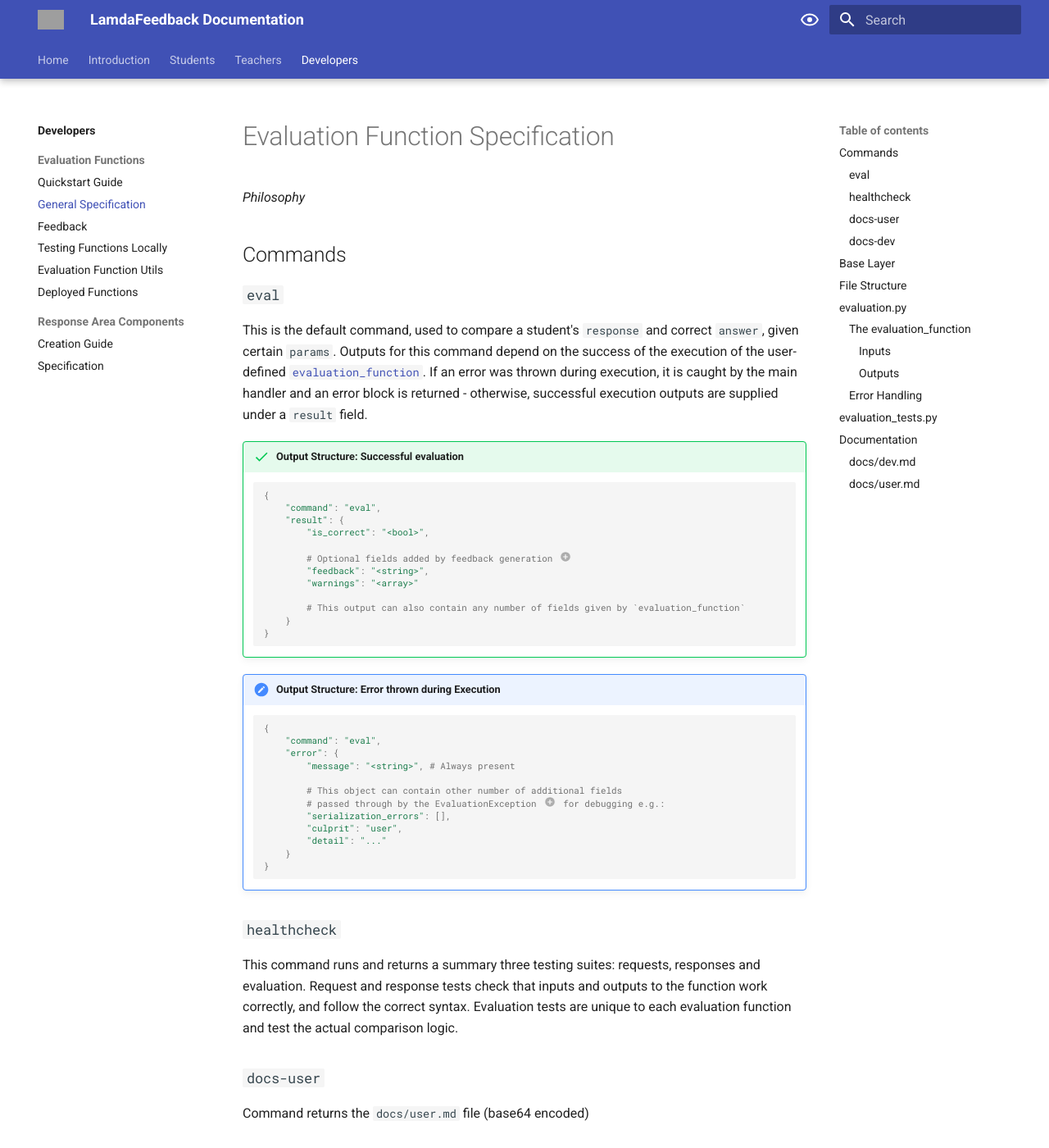
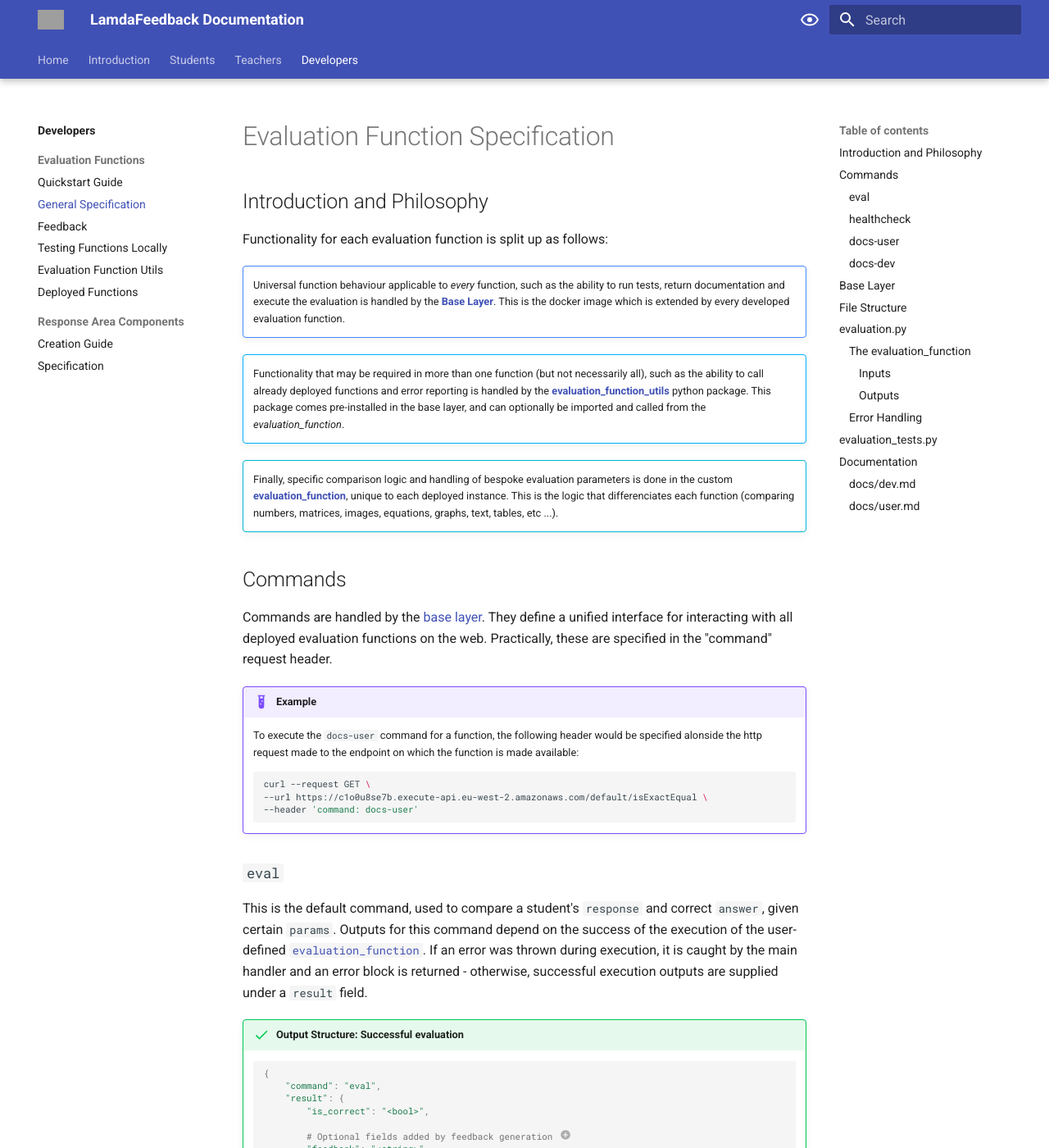
Before and after one commit to lambda-feedback/user-documentation, an MkDocs documentation site: the page built from docs/developer/evaluation_functions/specification.md, in a window 1280 px wide and 1400 px high. Shown: the whole window at 82% size. Built offline with MkDocs 1.6.1 and Material for MkDocs 9.7.7, drawn with Linux system fonts in a browser that asks for light colours; grey boxes are pictures that could not be loaded.

Commit message:
add function philosophy

````diff
--- a/docs/developer/evaluation_functions/specification.md
+++ b/docs/developer/evaluation_functions/specification.md
@@ -1,8 +1,30 @@
 # Evaluation Function Specification
 
-*Philosophy*
+## Introduction and Philosophy
+Functionality for each evaluation function is split up as follows:
+
+!!! note ""
+    Universal function behaviour applicable to *every* function, such as the ability to run tests, return documentation and execute the evaluation is handled by the [**Base Layer**](#base-layer). This is the docker image which is extended by every developed evaluation function.
+
+!!! abstract ""
+    Functionality that may be required in more than one function (but not necessarily all), such as the ability to call already deployed functions and error reporting is handled by the [**evaluation_function_utils**](module.md) python package. This package comes pre-installed in the base layer, and can optionally be imported and called from the *evaluation_function*.
+
+!!! info ""
+    Finally, specific comparison logic and handling of bespoke evaluation parameters is done in the custom [**evaluation_function**](#the-evaluation_function), unique to each deployed instance. This is the logic that differenciates each function (comparing numbers, matrices, images, equations, graphs, text, tables, etc ...).
+
 
 ## Commands
+Commands are handled by the [base layer](#base-layer). They define a unified interface for interacting with all deployed evaluation functions on the web. Practically, these are specified in the "command" request header.
+
+!!! example
+    To execute the `docs-user` command for a function, the following header would be specified alonside the http request made to the endpoint on which the function is made available:
+
+    ```bash
+    curl --request GET \
+    --url https://c1o0u8se7b.execute-api.eu-west-2.amazonaws.com/default/isExactEqual \
+    --header 'command: docs-user'
+    ```
+
 ### `eval`
 This is the default command, used to compare a student's `response` and correct `answer`, given certain `params`. Outputs for this command depend on the success of the execution of the user-defined [`evaluation_function`](#the-evaluation_function). If an error was thrown during execution, it is caught by the main handler and an error block is returned - otherwise, successful execution outputs are supplied under a `result` field.
 
````
